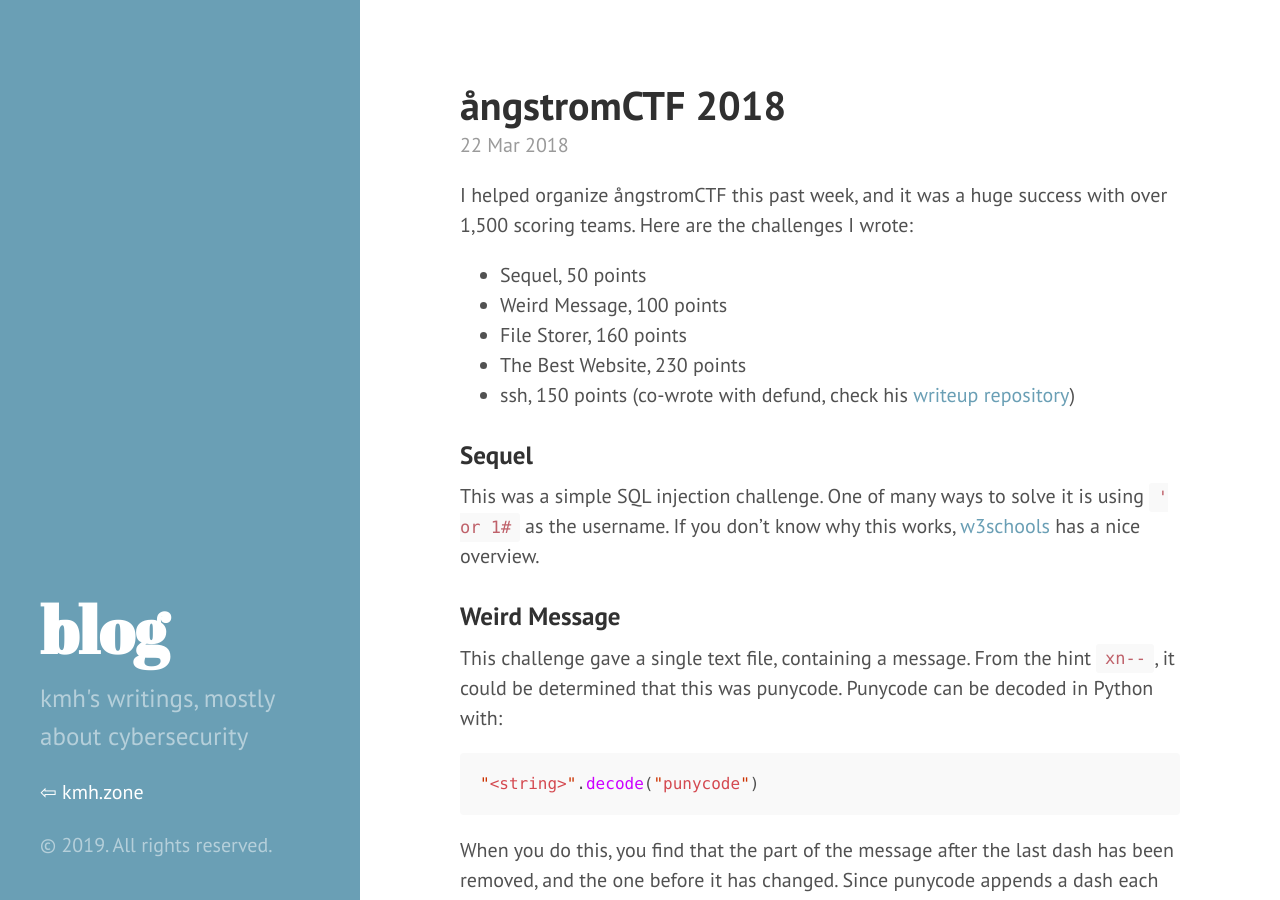
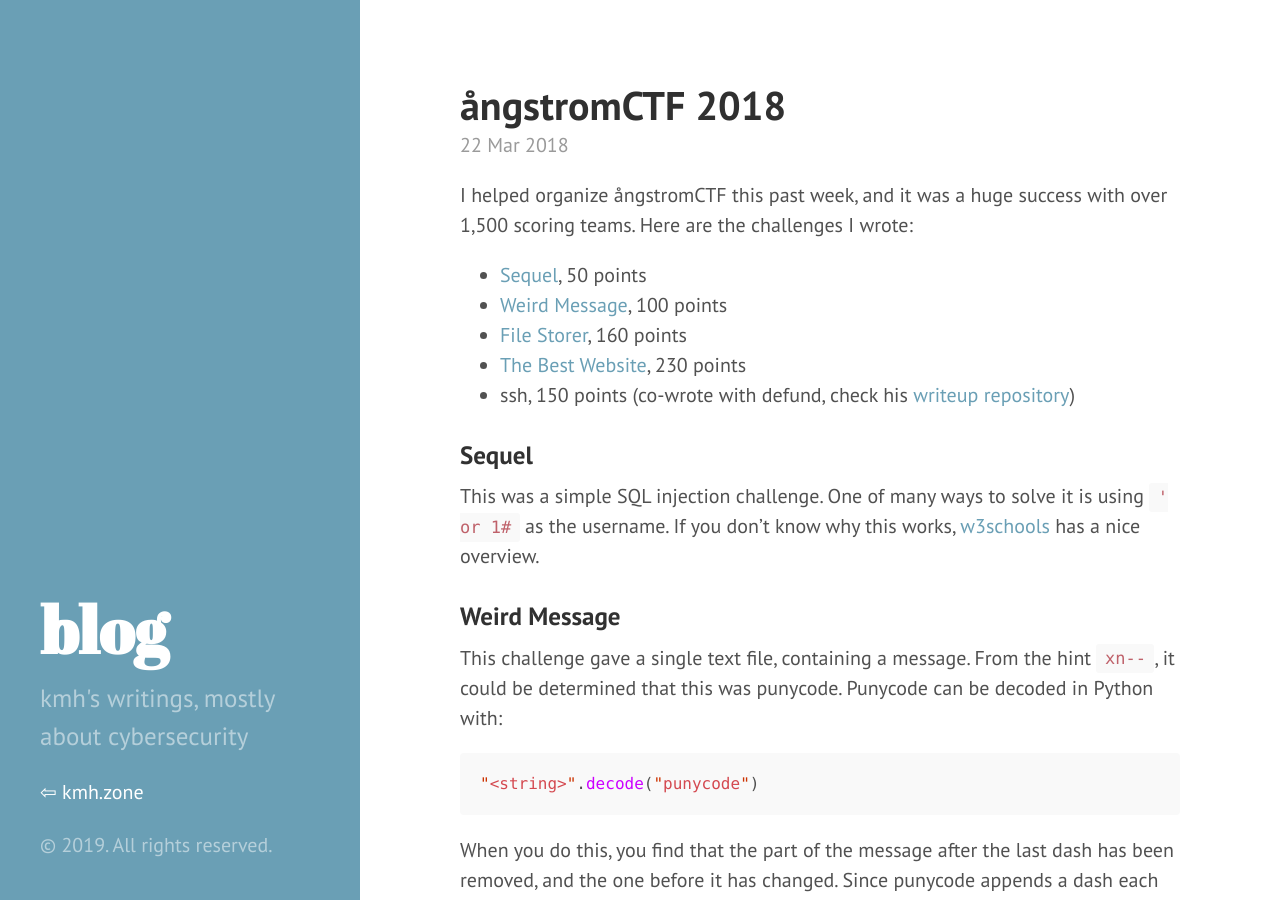
Before and after one commit to kmh11/blog, a Jekyll site: the page built from _posts/2018-03-22-angstromctf-2018.md, in a window 1280 px wide and 900 px high. Built offline with Jekyll 4.4.1, drawn with Linux system fonts in a browser that asks for light colours; some of the changed lines change nothing that is shown.

Commit message:
2018 links

```diff
--- a/_posts/2018-03-22-angstromctf-2018.md
+++ b/_posts/2018-03-22-angstromctf-2018.md
@@ -5,10 +5,10 @@ title: ångstromCTF 2018
 
 I helped organize ångstromCTF this past week, and it was a huge success with over 1,500 scoring teams. Here are the challenges I wrote:
 
-- Sequel, 50 points
-- Weird Message, 100 points
-- File Storer, 160 points
-- The Best Website, 230 points
+- [Sequel](#sequel), 50 points
+- [Weird Message](#weird-message), 100 points
+- [File Storer](#file-storer), 160 points
+- [The Best Website](#the-best-website), 230 points
 - ssh, 150 points (co-wrote with defund, check his [writeup repository](https://github.com/defund/ctf))
 
 ### Sequel
```
